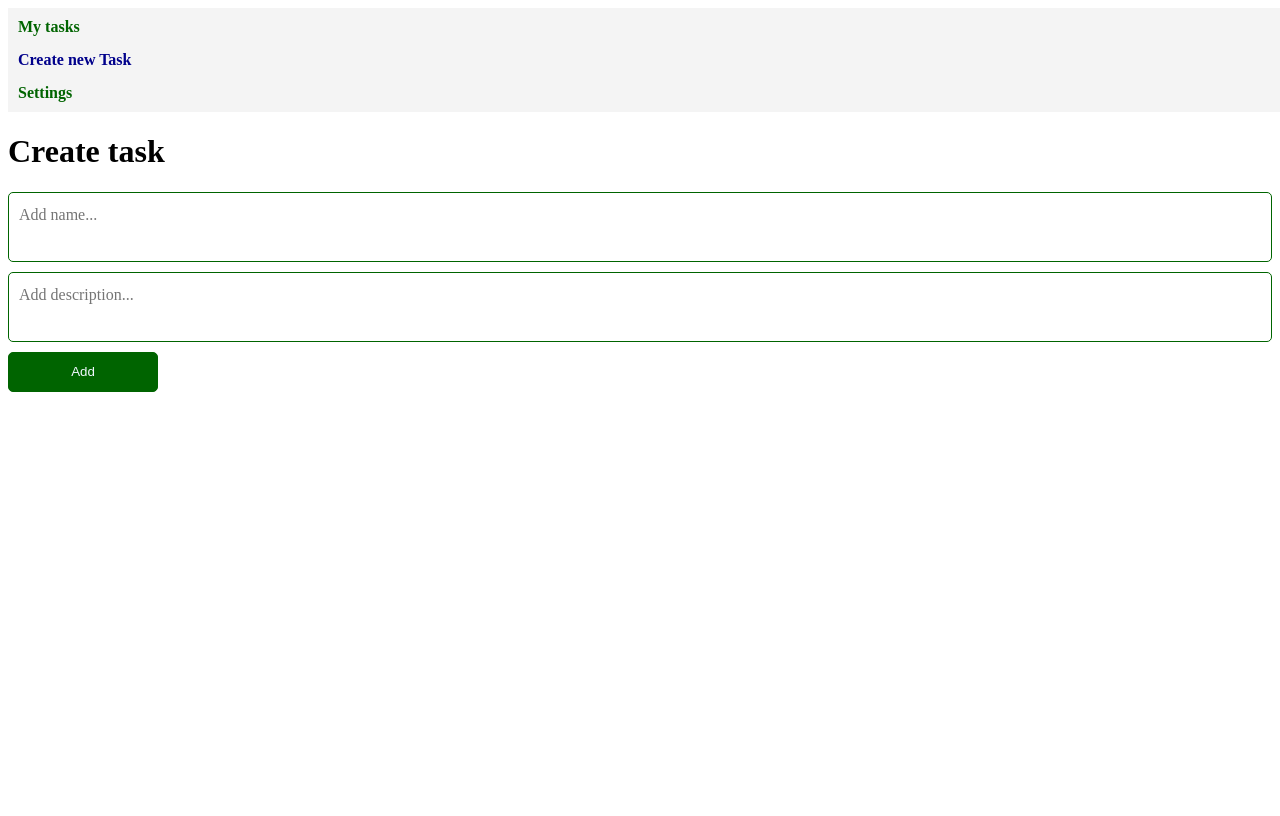
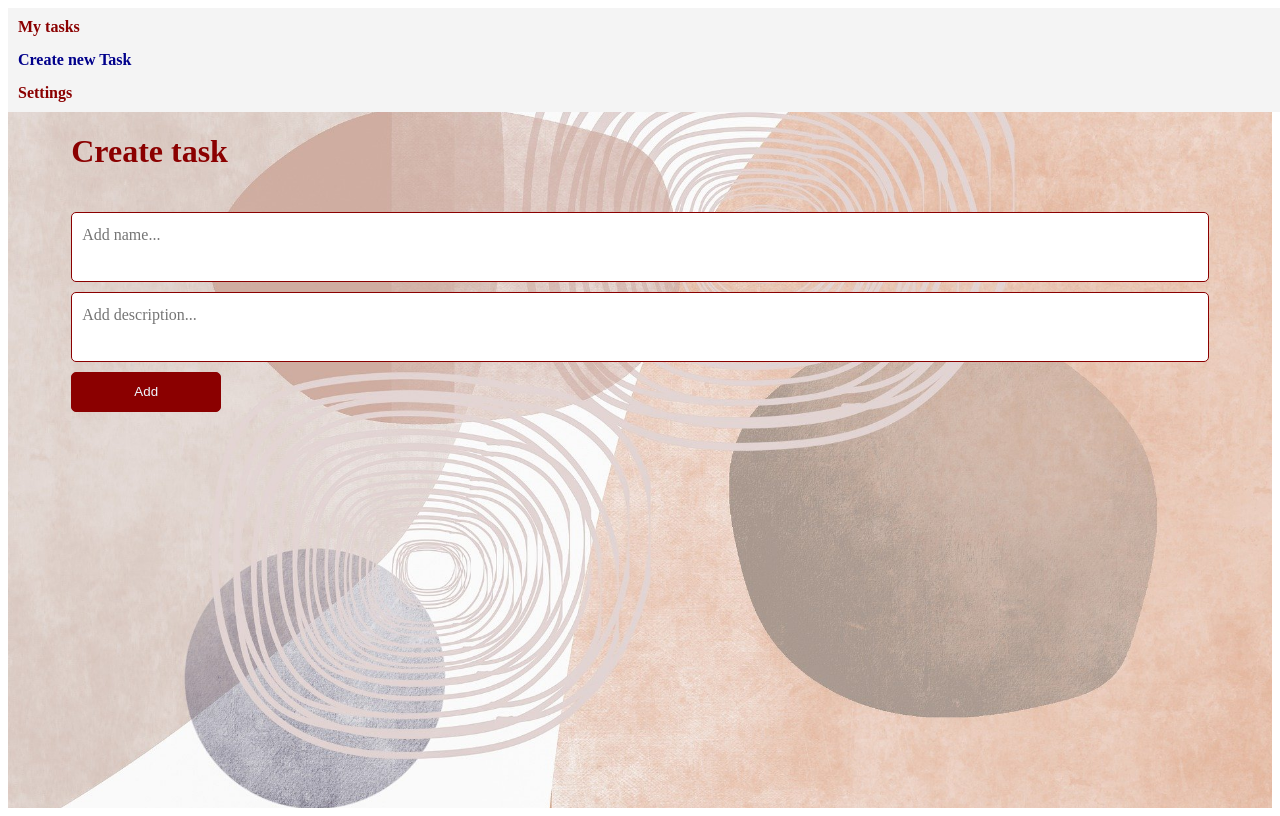
Before and after one commit to AntoninaSemkina/module19vuex, a Vue app: page /create in a window 1280 px wide. Built offline with nearby package versions, Linux system fonts and the light colour scheme; the HTML template or start-up script is replaced by a standard one.

Commit message:
change style

```diff
--- a/src/App.vue
+++ b/src/App.vue
@@ -16,6 +16,14 @@ export default {
 </script>
 
 <style scoped>
+#app {
+  height: 100vh; /* Занимает весь экран */
+  background-image: url("/src/assets/background-7123020_1920.jpg");
+  background-size: cover;
+  background-repeat: no-repeat;
+  background-attachment: fixed;
+  background-position: center;
+}
 nav {
   display: flex;
   width: 100%;
@@ -27,7 +35,7 @@ nav {
 
 nav a {
   text-decoration: none;
-  color: darkgreen;
+  color: darkred;
   font-weight: bold;
 }
 
--- a/src/components/TaskForm.vue
+++ b/src/components/TaskForm.vue
@@ -63,28 +63,24 @@ export default {
 .description-input {
   width: 100%;
   padding: 10px;
-  border: 1px solid darkgreen;
+  border: 1px solid darkred;
   border-radius: 5px;
   box-sizing: border-box;
   resize: none;
   font-family: inherit;
   font-size: 16px;
   line-height: 1.5;
-  color: darkgreen;
+  color: darkred;
 }
 
 .add-btn {
   width: 150px;
   height: 40px;
-  background: darkgreen;
+  background: darkred;
   color: aliceblue;
-  border: 1px solid darkgreen;
+  border: 1px solid darkred;
   border-radius: 5px;
   cursor: pointer;
   transition: background 0.3s;
 }
-
-.add-btn:hover {
-  background: lightgreen;
-}
 </style>
--- a/src/components/TodoItem.vue
+++ b/src/components/TodoItem.vue
@@ -35,14 +35,14 @@ export default {
   margin: 5px 0;
   border-radius: 10px;
   padding: 20px 20px;
-  background: antiquewhite;
+  background: lightgrey;
   display: flex;
   justify-content: space-between;
   align-items: center;
 }
 
 .doneItem {
-  background: rgb(26, 175, 26);
+  background: darkgreen;
 }
 
 .content {
@@ -70,11 +70,11 @@ export default {
   overflow-y: auto;
   padding: 5px;
   background: #fff;
-  border: 1px solid darkgreen;
+  border: 1px solid darkred;
   border-radius: 5px;
   box-sizing: border-box;
   word-wrap: break-word;
-  color: darkgreen;
+  color: darkred;
 }
 
 .time {
@@ -92,19 +92,15 @@ export default {
 .favorite-btn {
   width: 100px;
   height: 40px;
-  background: darkgreen;
+  background: darkred;
   color: antiquewhite;
-  border: 1px solid darkgreen;
+  border: 1px solid darkred;
   border-radius: 5px;
   cursor: pointer;
   transition: background 0.3s;
 }
-
-.delete-btn:hover {
-  background: #ffcccc;
-}
-
-.favorite-btn:hover {
-  background: #ccffcc;
+.favorite-btn {
+  background: rgb(243, 130, 2);
+  border: 1px solid rgb(243, 130, 2);
 }
 </style>
--- a/src/components/TodoList.vue
+++ b/src/components/TodoList.vue
@@ -1,73 +1,6 @@
-<!-- <template>
-  <div class="container">
-    <textarea
-      v-model="itemName"
-      class="name-input"
-      placeholder="add name..."
-    ></textarea>
-    <textarea
-      v-model="itemDescription"
-      class="description-input"
-      placeholder="add description..."
-    ></textarea>
-    <button class="add-btn" @click="handleAddItem">Add</button>
-
-    <div class="tasks" v-for="ListItem in todoList" :key="ListItem.id">
-      <TodoItem
-        :id="ListItem.id"
-        :name="ListItem.name"
-        :description="ListItem.description"
-        :done="ListItem.done"
-        :time="ListItem.time"
-        @remove="removeItem"
-        @favorite="favoriteItem"
-      />
-    </div>
-  </div>
-</template>
-
-<script>
-import { mapActions, mapState } from "vuex";
-import TodoItem from "./TodoItem.vue";
-
-export default {
-  name: "TodoList",
-  components: { TodoItem },
-  data() {
-    return {
-      itemName: "", // Локальное поле для новой задачи
-      itemDescription: "", // Локальное поле для новой задачи
-    };
-  },
-  computed: {
-    ...mapState("todo", ["todoList"]),
-  },
-  methods: {
-    ...mapActions("todo", ["addItem", "removeItem", "favoriteItem"]),
-    handleAddItem() {
-      if (this.itemName.trim() !== "") {
-        const currentTime = new Date()
-          .toISOString()
-          .slice(0, 16)
-          .replace("T", " ");
-        this.addItem({
-          id: Date.now(), // Уникальный ID
-          name: this.itemName,
-          done: false,
-          description: this.itemDescription,
-          time: currentTime,
-        });
-        this.itemName = ""; // Очистка поля
-
-        this.itemDescription = ""; // Очистка поля
-      }
-    },
-  },
-};
-</script> -->
 <template>
   <div>
-    <h1>Мои задачи</h1>
+    <h1>My Tasks</h1>
     <div class="tasks" v-for="ListItem in todoList" :key="ListItem.id">
       <TodoItem
         :id="ListItem.id"
@@ -112,9 +45,9 @@ export default {
 .add-btn {
   width: 100px;
   height: 40px;
-  background: darkgreen;
+  background: darkred;
   color: aliceblue;
-  border: 1px solid darkgreen;
+  border: 1px solid darkred;
   border-radius: 5px;
   cursor: pointer;
   transition: background 0.3s;
@@ -124,7 +57,7 @@ export default {
   width: 100%;
   height: 50px;
   padding: 10px;
-  border: 1px solid darkgreen;
+  border: 1px solid darkred;
   border-radius: 5px;
   box-sizing: border-box;
   resize: none;
@@ -133,13 +66,13 @@ export default {
   font-size: 16px;
   line-height: 1.5;
   white-space: pre-wrap;
-  color: darkgreen;
+  color: darkred;
 }
 .description-input {
   width: 100%;
   max-height: 500px;
   padding: 10px;
-  border: 1px solid darkgreen;
+  border: 1px solid darkred;
   border-radius: 5px;
   box-sizing: border-box;
   resize: none;
@@ -148,6 +81,6 @@ export default {
   font-size: 16px;
   line-height: 1.5;
   white-space: pre-wrap;
-  color: darkgreen;
+  color: darkred;
 }
 </style>
--- a/src/pages/CreateTask.vue
+++ b/src/pages/CreateTask.vue
@@ -1,5 +1,5 @@
 <template>
-  <div>
+  <div class="container">
     <h1>Сreate task</h1>
     <TaskForm @add-task="addTask" />
   </div>
@@ -20,3 +20,15 @@ export default {
   },
 };
 </script>
+
+<style scoped>
+h1 {
+  color: darkred;
+}
+.container {
+  display: flex;
+  flex-direction: column;
+  margin: auto;
+  width: 90%;
+}
+</style>
--- a/src/pages/TasksPage.vue
+++ b/src/pages/TasksPage.vue
@@ -35,6 +35,9 @@ export default {
 </script>
 
 <style scoped>
+h1 {
+  color: darkred;
+}
 .tasks-container {
   padding: 20px;
   max-width: 800px;
```
Also changed, not shown: src/assets/background-7123020_1920.jpg (added).
